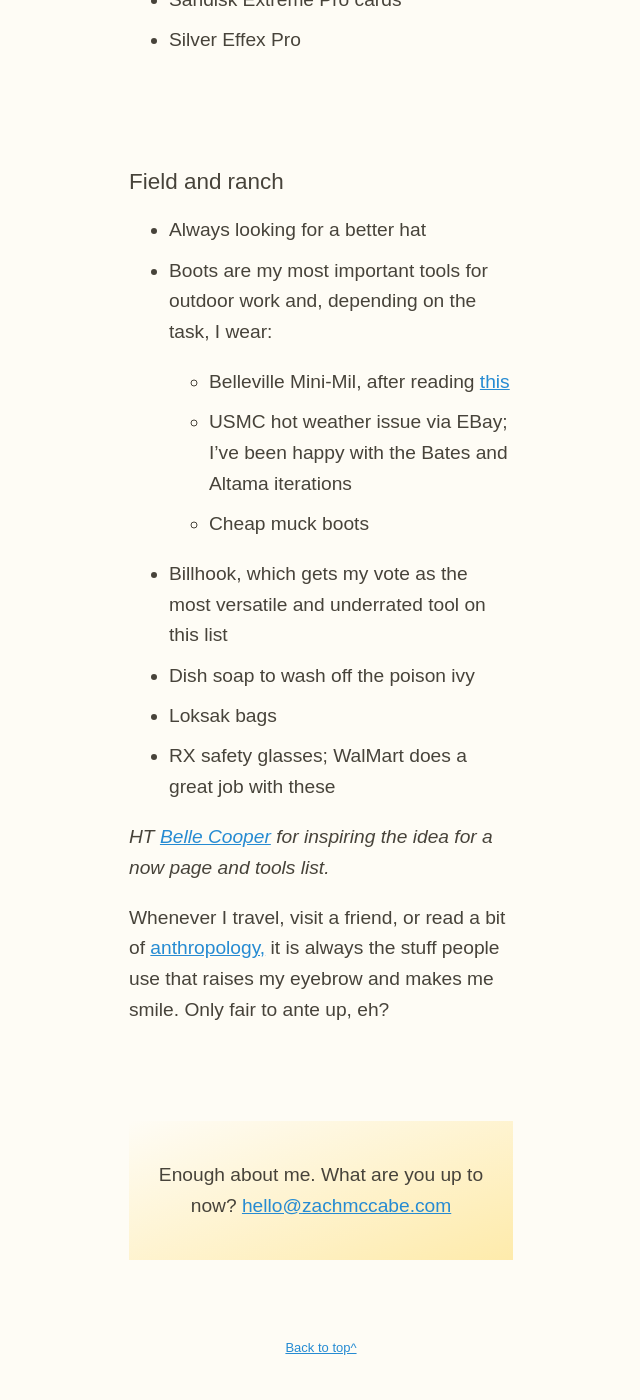
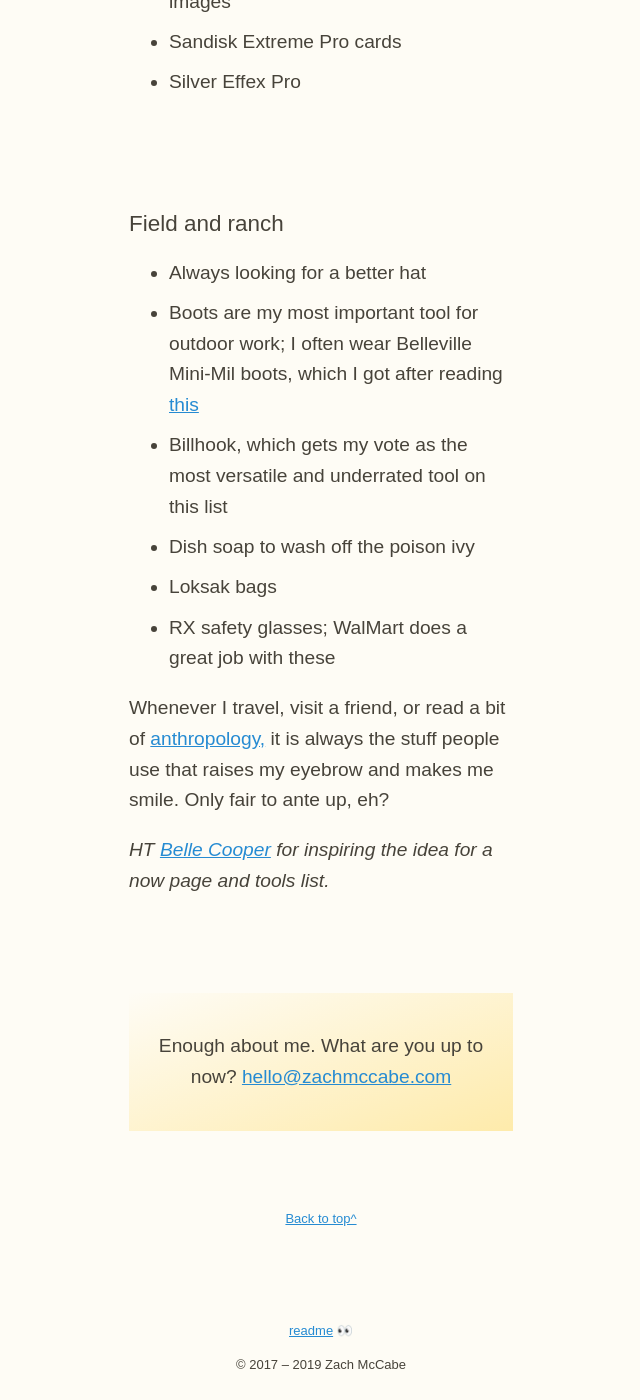
Before and after one commit to zachmccabe/zachmccabe.github.io, a Jekyll site: the page built from now.md, in a window 1280 px wide and 1400 px high, scrolled down 4521 px. Shown: the whole window, without its empty margins (319-959 px from the left). Built offline with Jekyll 4.4.1, drawn with Linux system fonts in a browser that asks for light colours; some of the changed text lies outside the part shown.

Commit message:
Update now.md

```diff
--- a/now.md
+++ b/now.md
@@ -16,9 +16,8 @@
 ---
 
 
-Updated: {{ page.date | date: "%b %d %Y" }}
+Updated: {{ page.date | date: "%b %d %Y" }} • Snapshot of how I'm spending my time, where I'm going and what I'm using to make stuff. I write this down for myself, because it helps me take stock and stay oriented while navigating the day-to-day. I share it here for curious friends.
 
-This is a snapshot of what I'm making now. I write it for my friends, collaborators and, yes, the curious people of the inets.
 
 
 ## Ongoing and upcoming
@@ -119,17 +118,13 @@
 ### Field and ranch
 
 + Always looking for a better hat
-+ Boots are my most important tools for outdoor work and, depending on the task, I wear:
-  + Belleville Mini-Mil, after reading [this](https://chasingyourmind.blogspot.com/2014/11/minimal-boots-and-belleville-mini-mil.html)
-  + USMC hot weather issue via EBay; I've been happy with the Bates and Altama iterations
-  + Cheap muck boots
++ Boots are my most important tool for outdoor work; I often wear Belleville Mini-Mil boots, which I got after reading [this](https://chasingyourmind.blogspot.com/2014/11/minimal-boots-and-belleville-mini-mil.html)
 + Billhook, which gets my vote as the most versatile and underrated tool on this list
 + Dish soap to wash off the poison ivy
 + Loksak bags
 + RX safety glasses; WalMart does a great job with these
 
 
+Whenever I travel, visit a friend, or read a bit of [anthropology,](https://archive.org/details/StoneAgeEconomics_201611/page/n31) it is always the stuff people use that raises my eyebrow and makes me smile. Only fair to ante up, eh?
 
 *HT [Belle Cooper](http://bellebcooper.com/) for inspiring the idea for a now page and tools list.*
-
-Whenever I travel, visit a friend, or read a bit of [anthropology,](https://archive.org/details/StoneAgeEconomics_201611/page/n31) it is always the stuff people use that raises my eyebrow and makes me smile. Only fair to ante up, eh?
```
Also changed, not shown: other parts of now.md (+2 -2 lines).
